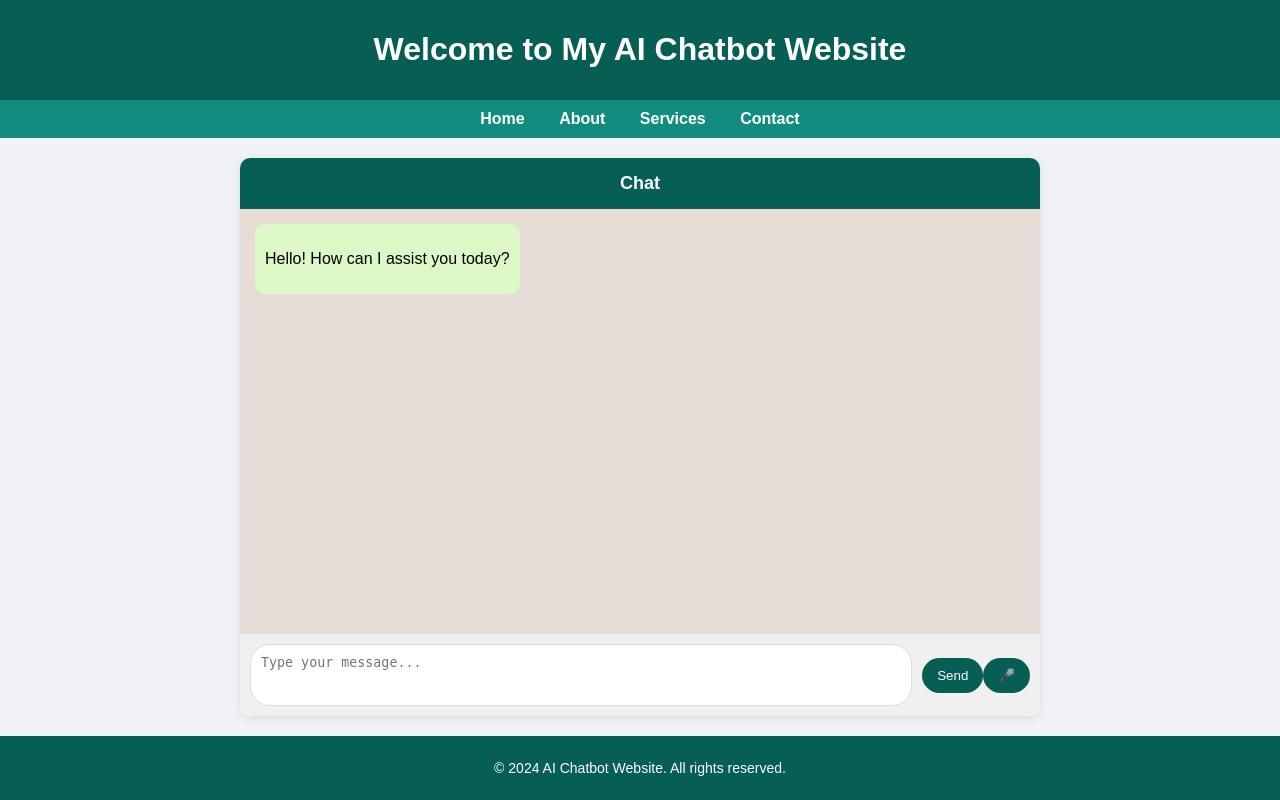
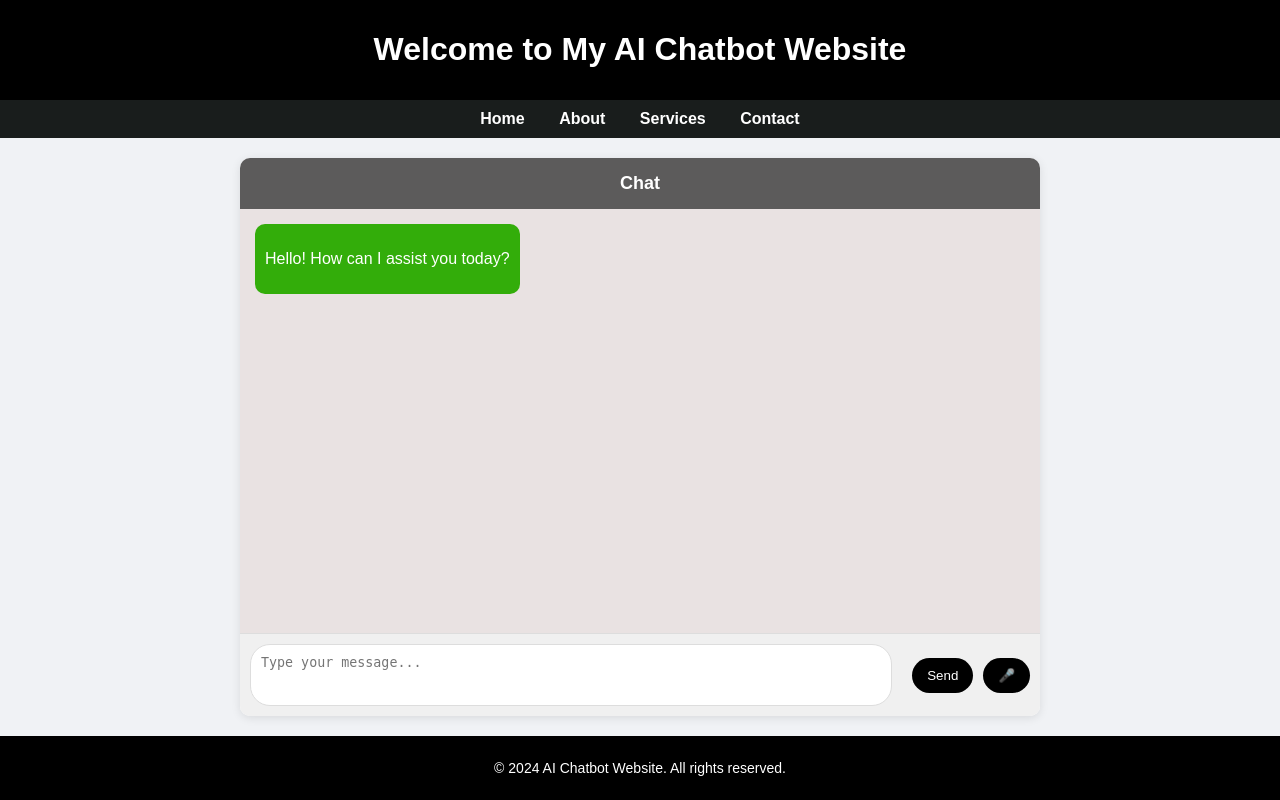
Before and after one commit to FaisalGh04/seraj, a Flask app: page / in a window 1280 px wide. Run offline with Flask 3, Linux system fonts and the light colour scheme.

Commit message:
Added changes to app.py and index.html

```diff
--- a/app.py
+++ b/app.py
@@ -1,10 +1,12 @@
-# -*- coding: utf-8 -*-
 from flask import Flask, render_template, request, jsonify, Response
 from openai import OpenAI
 import os
 import logging
+import secrets
 from dotenv import load_dotenv
 from langdetect import detect, DetectorFactory
+import whisper
+from werkzeug.utils import secure_filename
 
 # Load environment variables from .env file
 load_dotenv()
@@ -18,6 +20,16 @@ DetectorFactory.seed = 0
 
 def create_app():
     app = Flask(__name__, template_folder="templates")
+
+    # Set the secret key (generate one if not provided in environment variables)
+    app.config['SECRET_KEY'] = os.getenv("FLASK_SECRET_KEY", secrets.token_hex(16))
+    app.config['UPLOAD_FOLDER'] = "uploads"  # Define the upload folder
+    logger.debug(f"Secret Key: {app.config['SECRET_KEY']}")
+
+    # Ensure the upload folder exists
+    if not os.path.exists(app.config['UPLOAD_FOLDER']):
+        os.makedirs(app.config['UPLOAD_FOLDER'])
+
     logger.debug(f"Template folder path: {app.template_folder}")
 
     # Initialize the OpenAI client using the API key from environment variables
@@ -25,6 +37,9 @@ def create_app():
     if not api_key:
         raise ValueError("OPENAI_API_KEY environment variable is not set.")
     client = OpenAI(api_key=api_key)
+
+    # Load the Whisper model
+    whisper_model = whisper.load_model("base")  # Use "base" for faster performance, or "medium"/"large" for better accuracy
 
     # Debug: Print the API key to verify it's loaded correctly
     print("API Key loaded successfully.")
@@ -115,10 +130,34 @@ def create_app():
             logger.error(f"Error during chat: {e}")
             return jsonify({"response": "An error occurred while processing your request."}), 500
 
+    @app.route("/upload-audio", methods=["POST"])
+    def upload_audio():
+        if "audio" not in request.files:
+            return jsonify({"error": "No audio file provided"}), 400
+
+        audio_file = request.files["audio"]
+        if audio_file.filename == "":
+            return jsonify({"error": "No selected file"}), 400
+
+        # Save the uploaded file
+        filename = secure_filename(audio_file.filename)
+        filepath = os.path.join(app.config["UPLOAD_FOLDER"], filename)
+        audio_file.save(filepath)
+
+        # Transcribe the audio file using Whisper
+        try:
+            result = whisper_model.transcribe(filepath)
+            transcript = result["text"]
+            os.remove(filepath)  # Clean up the file after processing
+            return jsonify({"transcript": transcript})
+        except Exception as e:
+            return jsonify({"error": str(e)}), 500
+
     return app
 
 # Create the Flask app
 app = create_app()
+
 if __name__ == "__main__":
     app = create_app()
     app.run(debug=True)
--- a/static/styles.css
+++ b/static/styles.css
@@ -9,19 +9,23 @@ body, html {
 body {
     display: flex;
     flex-direction: column;
+    height: 100vh;
+    overflow: hidden; /* Prevent overall page scrolling */
 }
 
 header {
-    background-color: #075e54;
+    background-color: #000000;
     color: white;
     padding: 10px 20px;
     text-align: center;
+    z-index: 10;
 }
 
 nav {
-    background-color: #128c7e;
+    background-color: #191d1c;
     padding: 10px;
     text-align: center;
+    z-index: 10;
 }
 
 nav a {
@@ -37,6 +41,7 @@ nav a {
     flex-direction: column;
     padding: 20px;
     background-color: #f0f2f5;
+    overflow: hidden; /* Prevent container scrolling */
 }
 
 .chat-container {
@@ -50,55 +55,50 @@ nav a {
     max-width: 800px;
     margin: 0 auto;
     width: 100%;
+    position: relative;
 }
 
 .chat-header {
-    background-color: #075e54;
+    background-color: #5c5b5b;
     color: white;
     padding: 15px;
     font-size: 18px;
     font-weight: bold;
     text-align: center;
+    position: sticky;
+    top: 0;
+    z-index: 5;
 }
 
 .chat-messages {
     flex: 1;
     padding: 15px;
     overflow-y: auto;
-    background-color: #e5ddd5;
+    background-color: #e9e2e2;
     display: flex;
     flex-direction: column;
-    scroll-behavior: smooth;
+    scroll-behavior: smooth; /* Smooth scrolling */
+    max-height: calc(100vh - 250px); /* Fixed height for scrolling */
 }
 
-.message.received {
-    background-color: #dcf8c6;
-    color: #000;
+.message {
     padding: 10px;
     border-radius: 10px;
     margin-bottom: 10px;
     max-width: 70%;
+}
+
+.message.received {
+    background-color: #33ad0a;
+    color: #ffffff;
     align-self: flex-start;
-    direction: ltr;
-    text-align: left;
 }
 
 .message.sent {
-    background-color: #ffffff;
-    color: #000;
-    padding: 10px;
-    border-radius: 10px;
-    margin-bottom: 10px;
-    max-width: 70%;
+    background-color: #000000;
+    color: #ffffff;
     align-self: flex-end;
     border: 1px solid #ddd;
-    direction: ltr;
-    text-align: left;
-}
-
-.message.received.arabic {
-    direction: rtl;
-    text-align: right;
 }
 
 .chat-input {
@@ -107,6 +107,9 @@ nav a {
     background-color: #f0f0f0;
     border-top: 1px solid #ddd;
     align-items: center;
+    position: sticky;
+    bottom: 0;
+    z-index: 5;
 }
 
 .chat-input textarea {
@@ -125,20 +128,43 @@ nav a {
 .chat-input button {
     padding: 10px 15px;
     border: none;
-    background-color: #075e54;
+    background-color: #000000;
     color: white;
     border-radius: 20px;
     cursor: pointer;
+    margin-left: 10px;
 }
 
 .chat-input button:hover {
+    background-color: #000000;
+}
+
+/* Scroll-to-bottom button */
+#scroll-to-bottom {
+    position: absolute;
+    bottom: 130px; /* Position above the chat input */
+    right: 20px;
+    background-color: #3f4343;
+    color: white;
+    border: none;
+    border-radius: 50%; /* Circular button */
+    width: 40px;
+    height: 40px;
+    cursor: pointer;
+    display: none; /* Hidden by default */
+    box-shadow: 0 2px 10px rgba(0, 0, 0, 0.2);
+    z-index: 10; /* Ensure it's above other elements */
+}
+
+#scroll-to-bottom:hover {
     background-color: #128c7e;
 }
 
 footer {
-    background-color: #075e54;
+    background-color: #000000;
     color: white;
     text-align: center;
     padding: 10px;
     font-size: 14px;
+    z-index: 10;
 }
--- a/templates/index.html
+++ b/templates/index.html
@@ -24,7 +24,9 @@
                     <p>Hello! How can I assist you today?</p>
                 </div>
             </div>
-            <div class="chat-input">
+            <!-- Scroll-to-bottom button -->
+            <button id="scroll-to-bottom" onclick="scrollToBottom()">↓</button>
+            <div class="chat-input" id="chat-input">
                 <textarea id="user-input" placeholder="Type your message..." rows="1"></textarea>
                 <button onclick="sendMessage()">Send</button>
                 <button onclick="startVoiceRecognition()">🎤</button>
```
Also changed, not shown: static/script.js (+86 -24 lines).
